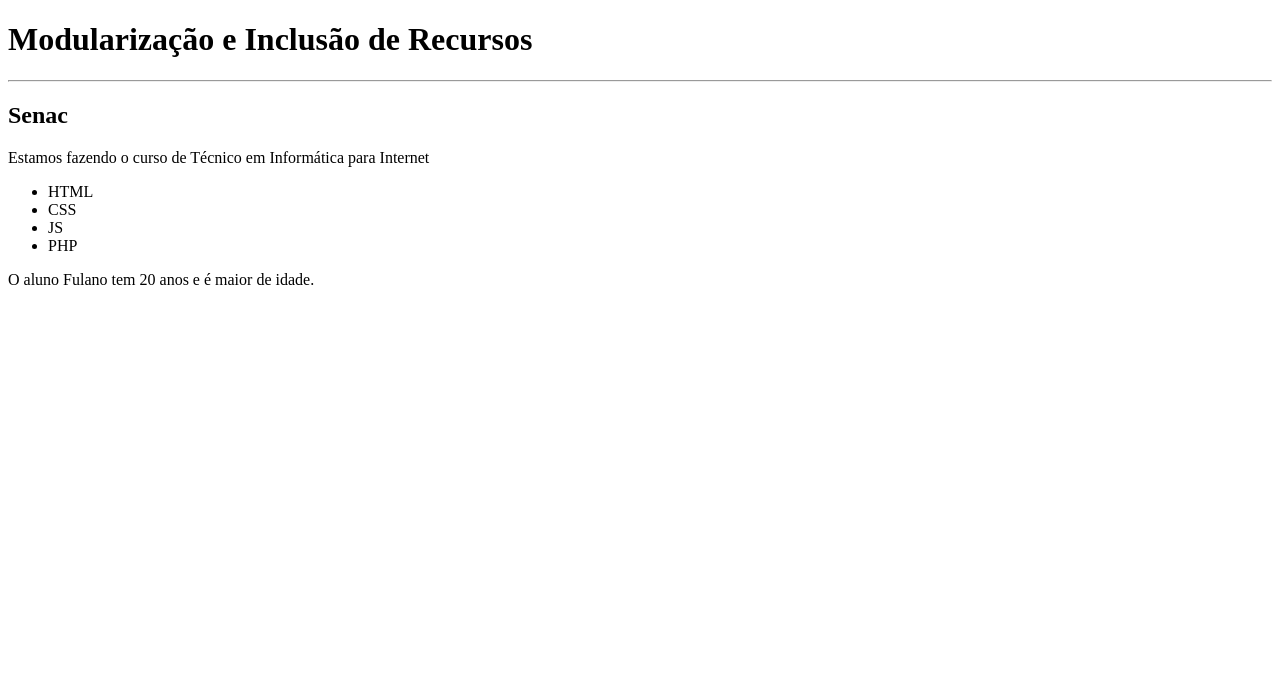
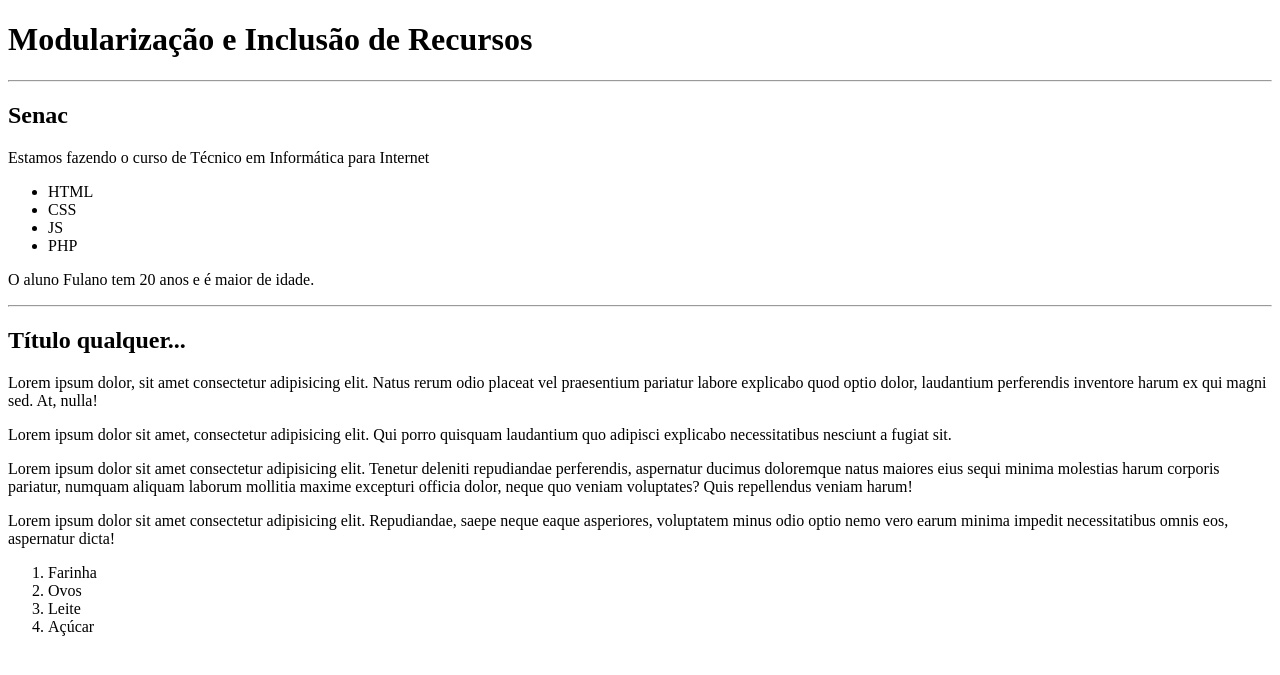
Before and after one commit to slothandre/aulas-php, a PHP site: page /08-include-e-require.php in a window 1280 px wide. Shown: the top 675 px of the page. Run offline with PHP 8.4, Linux system fonts and the light colour scheme.

Commit message:
Exemplos e definições de include e require

```diff
--- a/08-include-e-require.php
+++ b/08-include-e-require.php
@@ -1,6 +1,16 @@
 <?php
     /* Fazendo a inclusão de um arquivo de recursos */
-    include "recursos.php";
+    require "recursos.php";
+
+    /* include OU require
+    A diferença entre eles é na forma como lidam no
+    caso de acontecer algum erro na inclusão.
+
+    Erros de carregamento com include, dão alertas (warnings)
+    mas NÃO PARAM completamente a aplicação
+
+    Erros de carregamento com require, dão erro fatal (fatal
+    error), e PARAM completamente a aplicação. */
 ?>
 <!DOCTYPE html>
 <html lang="pt-br">
@@ -29,5 +39,12 @@
     </ul>
 
     <p>O aluno Fulano tem 20 anos e é <?=verificaIdade(20)?> de idade.</p>
+
+    <hr>
+
+    <article>
+        <h2>Título qualquer...</h2>
+        <?php include "textos.php"; ?>
+    </article>
 </body>
 </html>
--- /dev/null
+++ b/lista.html
@@ -0,0 +1,6 @@
+<ol>
+    <li>Farinha</li>
+    <li>Ovos</li>
+    <li>Leite</li>
+    <li>Açúcar</li>
+</ol>
--- /dev/null
+++ b/textos.php
@@ -0,0 +1,6 @@
+<p>Lorem ipsum dolor, sit amet consectetur adipisicing elit. Natus rerum odio placeat vel praesentium pariatur labore explicabo quod optio dolor, laudantium perferendis inventore harum ex qui magni sed. At, nulla!</p>
+<p>Lorem ipsum dolor sit amet, consectetur adipisicing elit. Qui porro quisquam laudantium quo adipisci explicabo necessitatibus nesciunt a fugiat sit.</p>
+<p>Lorem ipsum dolor sit amet consectetur adipisicing elit. Tenetur deleniti repudiandae perferendis, aspernatur ducimus doloremque natus maiores eius sequi minima molestias harum corporis pariatur, numquam aliquam laborum mollitia maxime excepturi officia dolor, neque quo veniam voluptates? Quis repellendus veniam harum!</p>
+<p>Lorem ipsum dolor sit amet consectetur adipisicing elit. Repudiandae, saepe neque eaque asperiores, voluptatem minus odio optio nemo vero earum minima impedit necessitatibus omnis eos, aspernatur dicta!</p>
+
+<?php include "lista.html" ?>
```
